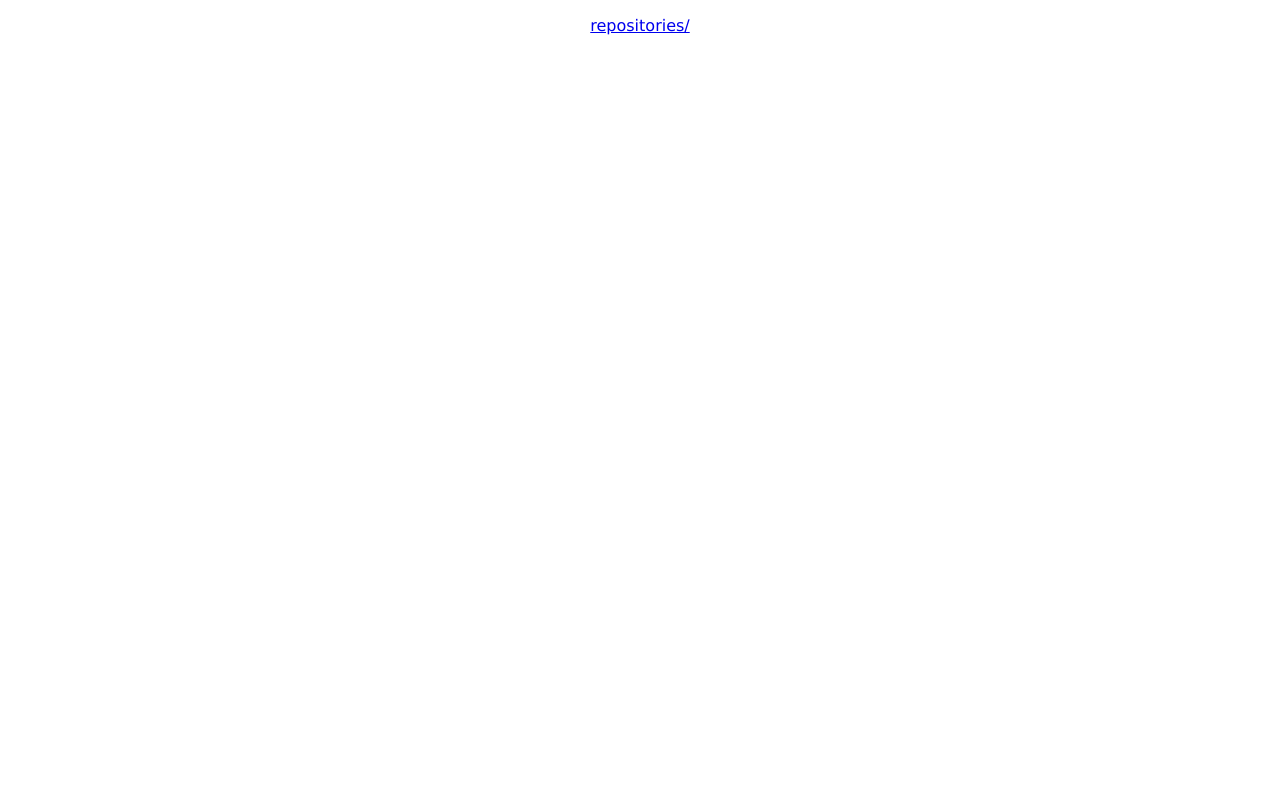
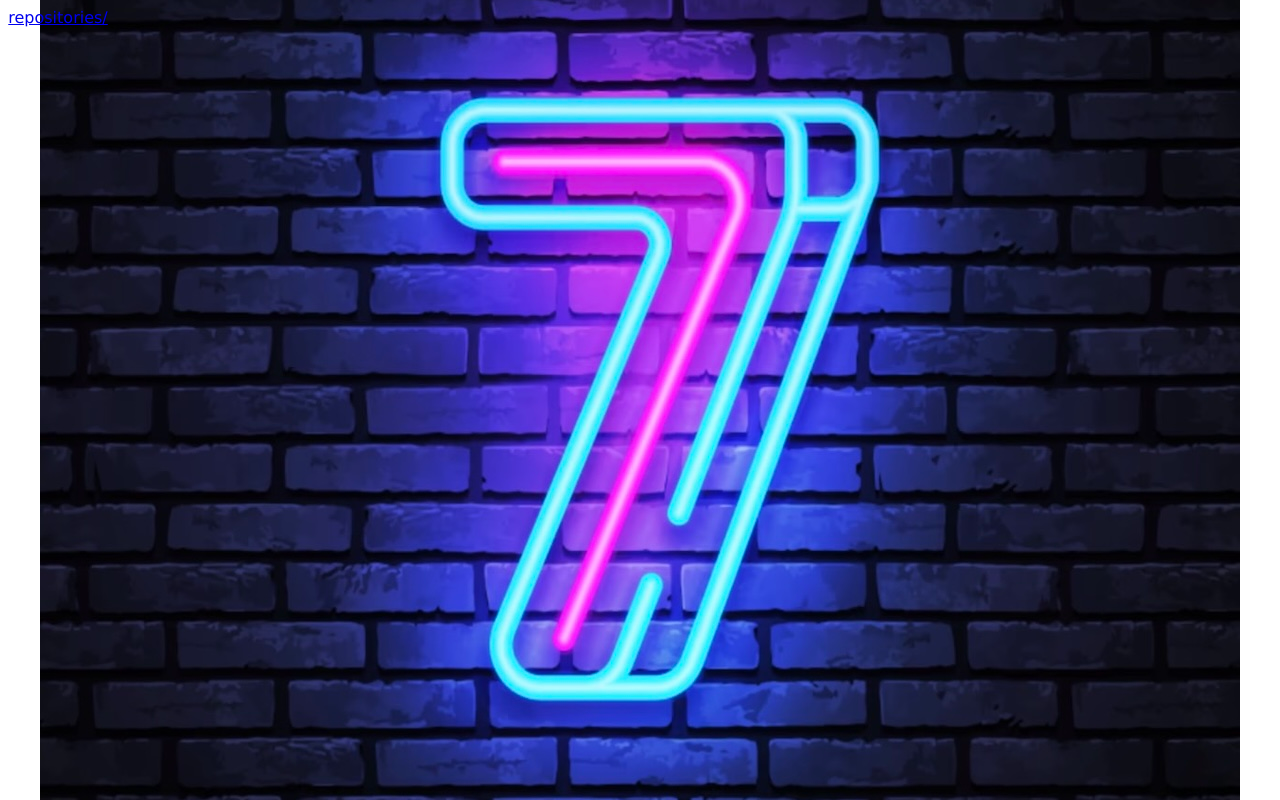
Before and after one commit to tony7bones/tony7bones.github.io, a plain HTML site: page repo/index.html in a window 1280 px wide. Drawn offline with Linux system fonts and the light colour scheme.

Commit message:
Add images, update repo index styles and README

```diff
--- a/repo/index.html
+++ b/repo/index.html
@@ -10,6 +10,8 @@
         text-align: center;
         font-family: Verdana, sans-serif;
         font-size: 1em;
+        width: 100px;
+        height: 600px
         margin: 1em 12% 1em 12%;
       }
       .repo {
```
Also changed, not shown: README.md, images/tony7bones.jpg (added).
